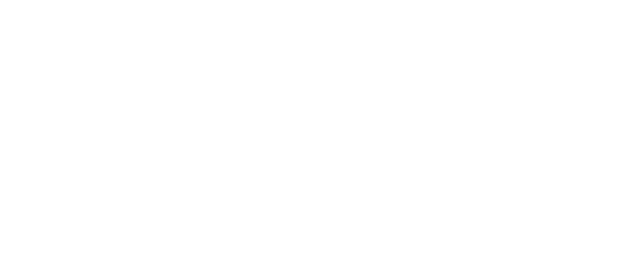
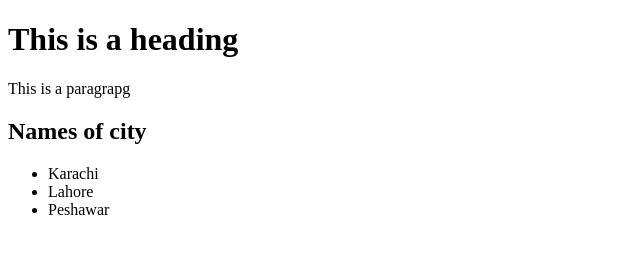
Before and after one commit to syedejazahmed/program-3, a plain HTML site: page index.html in a window 1280 px wide. Shown: the whole page, without its empty margins (0-640 px from the left). Drawn offline with Linux system fonts and the light colour scheme.

Commit message:
updated  index.html

```diff
--- a/index.html
+++ b/index.html
@@ -3,9 +3,19 @@
 <head>
     <meta charset="UTF-8">
     <meta name="viewport" content="width=device-width, initial-scale=1.0">
+    <link rel="stylesheet" href="style/style.css">
     <title>Document</title>
 </head>
 <body>
+    <h1> This is a heading</h1>
+    <p> This is a paragrapg</p>
+    <h2>Names of city</h2>
+    <ul>
 
+        <li> Karachi</li>
+        <li>Lahore</li>
+        <li>Peshawar</li>
+    </ul>
+ <script src="script/app.js"></script>
 </body>
 </html>
```
